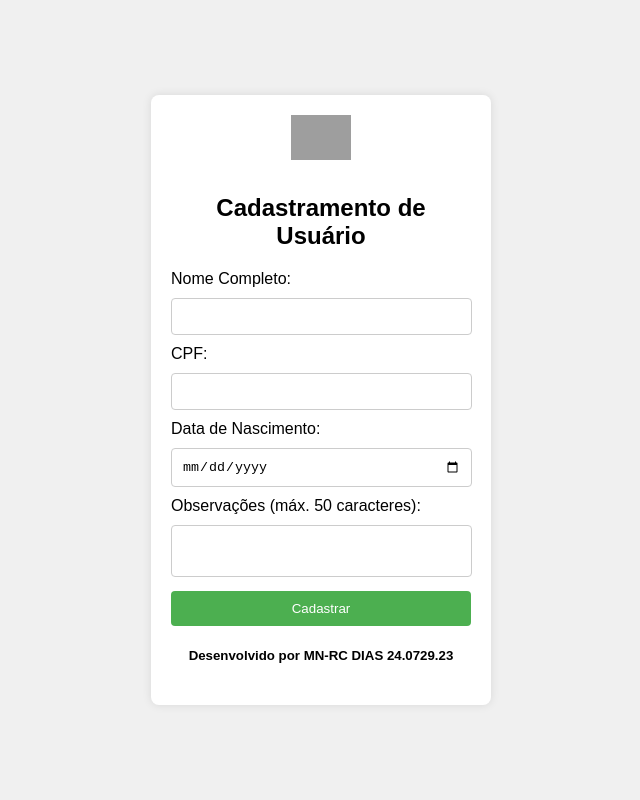
After one commit to iamnotlukas/DiasSmartSys, a PHP site: page /cadastro.php in a window 1280 px wide. The commit adds this page. Shown: the whole page, without its empty margins (319-959 px from the left). Run offline with PHP 8.4, Linux system fonts and the light colour scheme; grey boxes are pictures that could not be loaded.

Commit message:
adicionado arquivos de estilização e sistema de login

```diff
--- /dev/null
+++ b/paginas/cadastro.php
@@ -0,0 +1,124 @@
+<?php
+session_start(); // Inicia a sessão
+
+// Verifica se o formulário foi enviado
+if ($_SERVER['REQUEST_METHOD'] == 'POST') {
+    $nome_completo = $_POST['nome_completo'];
+    $cpf = $_POST['cpf'];
+    $data_nascimento = $_POST['data_nascimento'];
+    $observacoes = $_POST['observacoes'];
+
+    // Validações básicas (pode adicionar mais validações se necessário)
+    if (strlen($cpf) != 11) {
+        $erro = 'CPF inválido. Certifique-se de que contém 11 dígitos.';
+    } elseif (strlen($observacoes) > 50) {
+        $erro = 'Observações não podem exceder 50 caracteres.';
+    } else {
+        // Aqui você pode inserir os dados no banco de dados
+        // Lógica para inserir os dados no banco
+
+        // Após inserir no banco, pode redirecionar para outra página ou exibir uma mensagem de sucesso
+        $sucesso = 'Cadastro realizado com sucesso!';
+    }
+}
+?>
+<!DOCTYPE html>
+<html lang="pt-BR">
+<head>
+    <meta charset="UTF-8">
+    <meta name="viewport" content="width=device-width, initial-scale=1.0">
+    <title>Cadastramento de Usuário</title>
+    <style>
+        body {
+            font-family: Arial, sans-serif;
+            background-color: #f0f0f0;
+            display: flex;
+            justify-content: center;
+            align-items: center;
+            height: 100vh;
+            margin: 0;
+        }
+        .login-container {
+            background-color: #ffffff;
+            padding: 20px;
+            border-radius: 8px;
+            box-shadow: 0 0 10px rgba(0, 0, 0, 0.1);
+            width: 300px;
+            text-align: center;
+        }
+        h2 {
+            margin-bottom: 20px;
+        }
+        label {
+            display: block;
+            margin-bottom: 10px;
+            text-align: left;
+        }
+        input[type="text"], input[type="date"] {
+            width: 93%;
+            padding: 10px;
+            margin-bottom: 10px;
+            border: 1px solid #ccc;
+            border-radius: 4px;
+        }
+        textarea {
+            width: 93%;
+            padding: 10px;
+            margin-bottom: 10px;
+            border: 1px solid #ccc;
+            border-radius: 4px;
+            resize: none;
+        }
+        button {
+            background-color: #4CAF50;
+            color: white;
+            padding: 10px 20px;
+            border: none;
+            border-radius: 4px;
+            cursor: pointer;
+            width: 100%;
+        }
+        button:hover {
+            background-color: #45a049;
+        }
+        .error {
+            color: red;
+            margin-top: 10px;
+        }
+        .success {
+            color: green;
+            margin-top: 10px;
+        }
+    </style>
+</head>
+<body>
+    <div class="login-container">
+        <img src="../imagens/logoMarinha.png" style="width: 20%; margin-bottom: 10px;">
+        <h2>Cadastramento de Usuário</h2>
+        <form method="POST">
+            <label for="nome_completo">Nome Completo:</label>
+            <input type="text" id="nome_completo" name="nome_completo" required>
+
+            <label for="cpf">CPF:</label>
+            <input type="text" id="cpf" name="cpf" maxlength="11" required>
+
+            <label for="data_nascimento">Data de Nascimento:</label>
+            <input type="date" id="data_nascimento" name="data_nascimento" required>
+
+            <label for="observacoes">Observações (máx. 50 caracteres):</label>
+            <textarea id="observacoes" name="observacoes" maxlength="50"></textarea>
+
+            <button type="submit">Cadastrar</button>
+            <h5>Desenvolvido por MN-RC DIAS 24.0729.23</h5>
+        </form>
+        <?php
+        // Exibe a mensagem de erro ou sucesso, se houver
+        if (isset($erro)) {
+            echo '<p class="error">' . $erro . '</p>';
+        } elseif (isset($sucesso)) {
+            echo '<p class="success">' . $sucesso . '</p>';
+        }
+        ?>
+    </div>
+</body>
+</html>
```
Also changed, not shown: cssPaginas/index.css (added, +47 -0 lines), paginas/index.php (+1 -49 lines), cssPaginas/cadastro.css (added).
